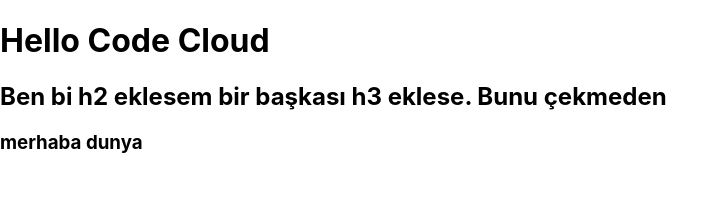
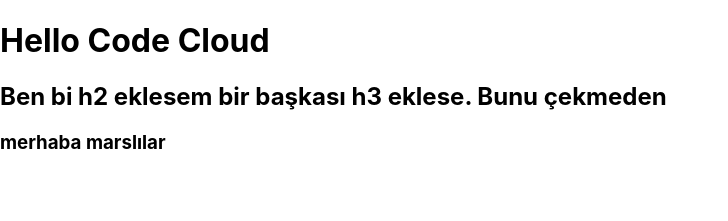
Before and after one commit to CodeCloudClarusway/stock-app, a React (Create React App) app: page / in a window 1280 px wide. Shown: the top 221 px of the page, without its empty margins (0-728 px from the left). Built offline with nearby package versions, Linux system fonts and the light colour scheme.

Commit message:
felix test

```diff
--- a/src/App.js
+++ b/src/App.js
@@ -4,7 +4,7 @@ function App() {
       <header>
         <h1>Hello Code Cloud</h1>
         <h2>Ben bi h2 eklesem bir başkası h3 eklese. Bunu çekmeden</h2>
-        <h3>merhaba dunya</h3>
+        <h3>merhaba marslılar</h3>
       </header>
     </div>
   );
```
